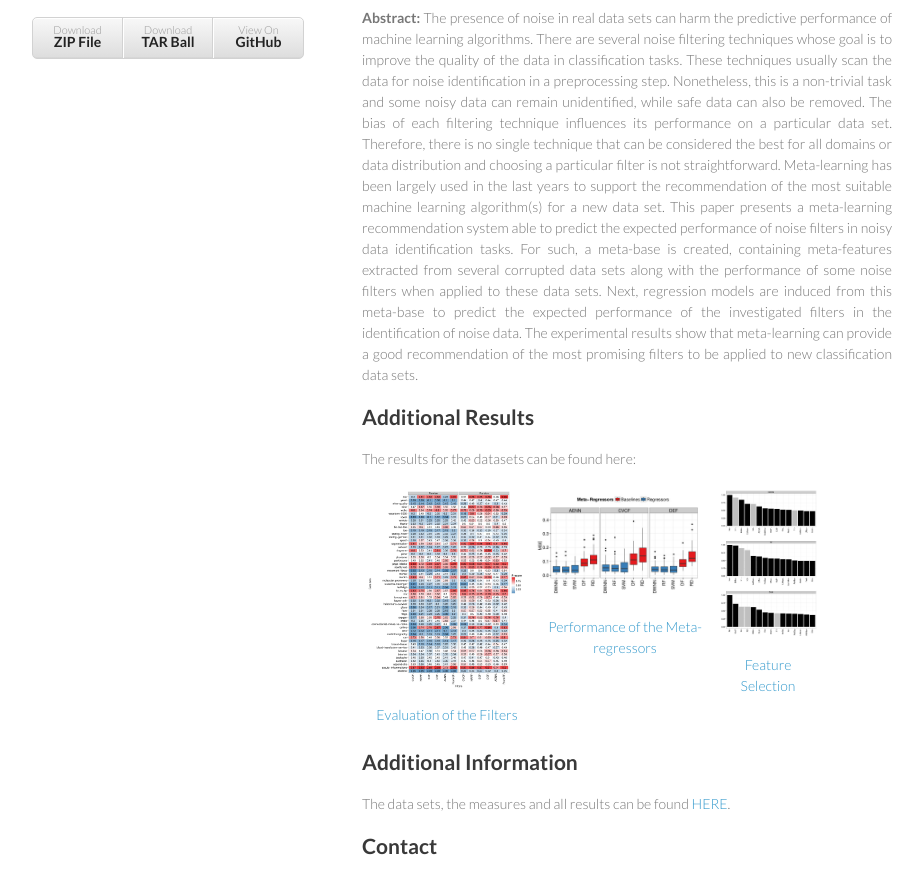
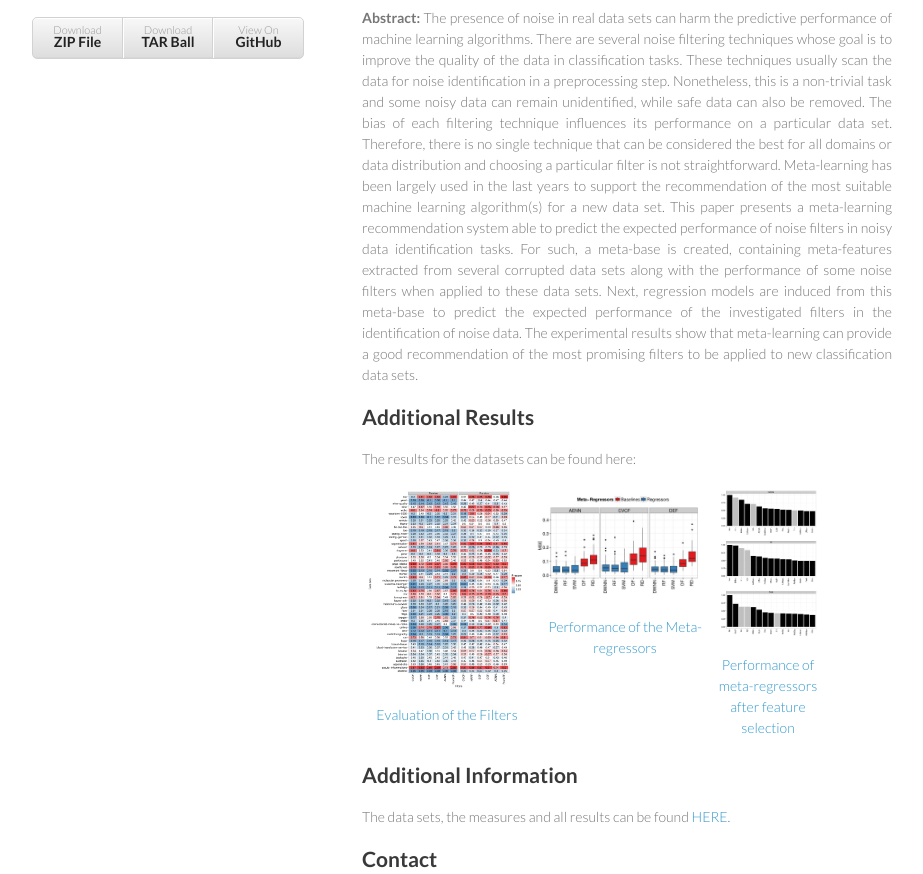
Before and after one commit to lpfgarcia/m2n, a plain HTML site: page index.html in a window 1280 px wide. Shown: the part 143-1017 px from the top of the page, without its empty margins (178-1101 px from the left). Drawn offline with Linux system fonts and the light colour scheme.

Commit message:
last version

```diff
--- a/index.html
+++ b/index.html
@@ -47,7 +47,7 @@
 			<img src="meta.jpg" style="width: 180px; margin-bottom: 10px;"></a><br><a href="meta.zip">Performance of the Meta-regressors</a></p>
 
 			<p align="center" style="float: left; margin-bottom: 5px; margin-right: 3px; width: 100px;"><a href="feature.zip">
-			<img src="feature.jpg" style="width: 100px; margin-bottom: 10px;"></a><br><a href="feature.zip">Feature Selection</a></p>
+			<img src="feature.jpg" style="width: 100px; margin-bottom: 10px;"></a><br><a href="feature.zip">Performance of meta-regressors after feature selection</a></p>
 
 		</div>
 
```
